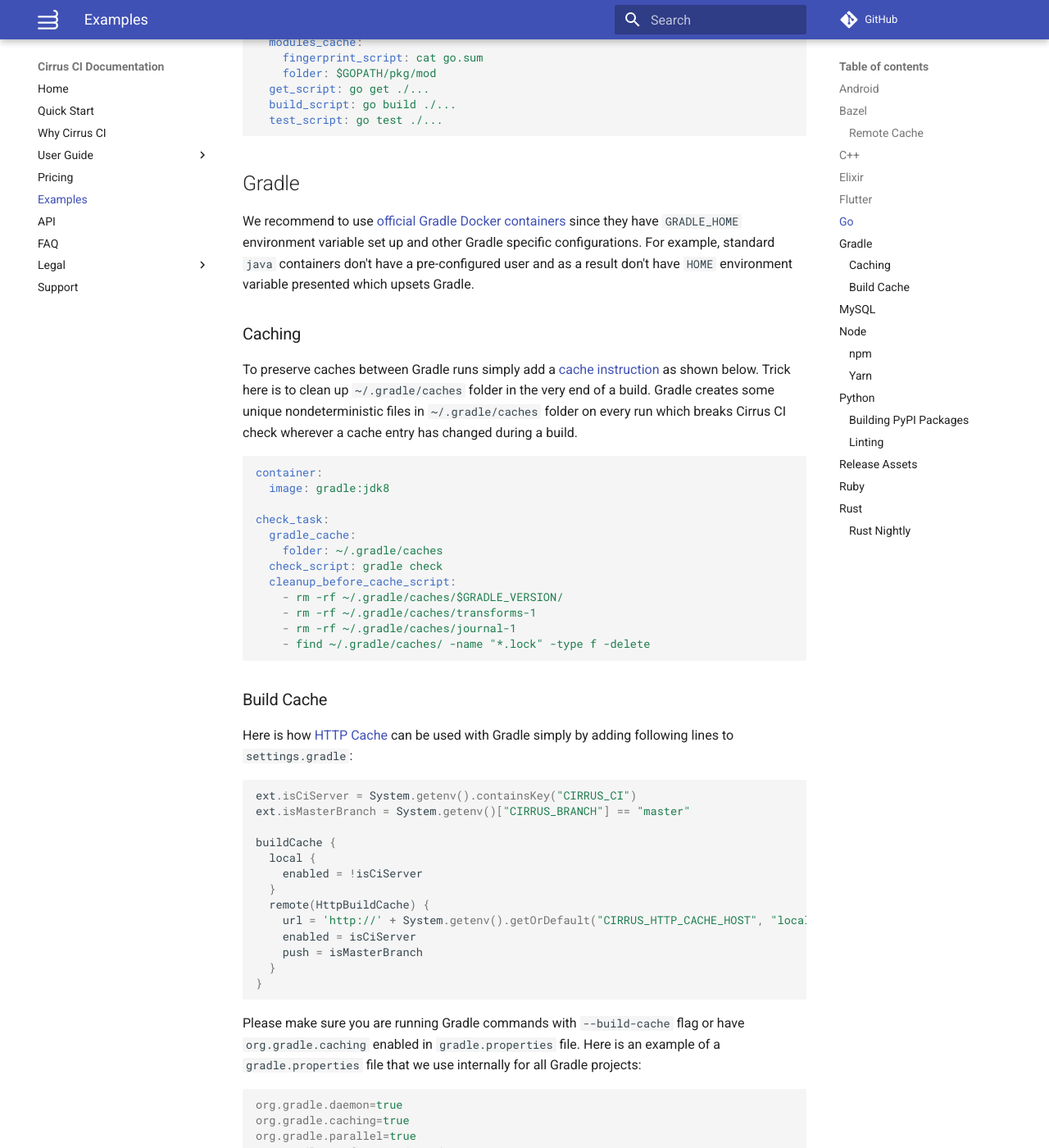
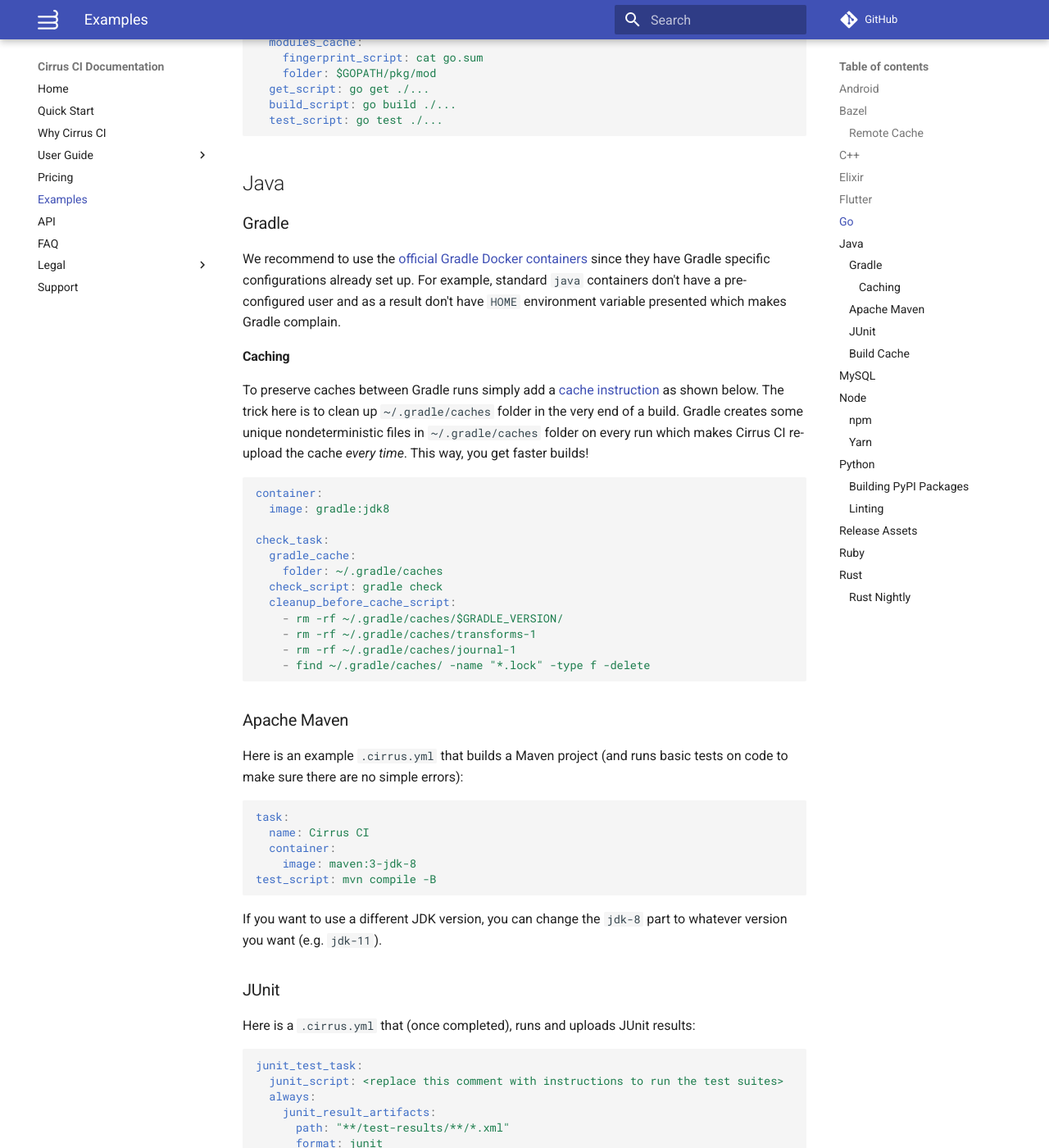
Before and after one commit to cirruslabs/cirrus-ci-docs, an MkDocs documentation site: the page built from docs/examples.md, in a window 1280 px wide and 1400 px high, scrolled down 2924 px. Shown: the whole window at 82% size. Built offline with MkDocs 1.6.1 and Material for MkDocs 9.7.7, drawn with Linux system fonts in a browser that asks for light colours; comment, search, counter and statistics services are not loaded; some of the changed text lies outside the part shown.

Commit message:
Examples: Re-do Java section

````diff
--- a/docs/examples.md
+++ b/docs/examples.md
@@ -139,17 +139,18 @@ test_task:
   test_script: go test ./...
 ```
 
-## Gradle
+## Java
 
-We recommend to use [official Gradle Docker containers](https://hub.docker.com/_/gradle/) since they have `GRADLE_HOME`
-environment variable set up and other Gradle specific configurations. For example, standard `java` containers don't have
-a pre-configured user and as a result don't have `HOME` environment variable presented which upsets Gradle.
+### Gradle
 
-### Caching
+We recommend to use the [official Gradle Docker containers](https://hub.docker.com/_/gradle/) since they have Gradle specific configurations already set up. For example, standard `java` containers don't have
+a pre-configured user and as a result don't have `HOME` environment variable presented which makes Gradle complain.
+
+#### Caching
 
 To preserve caches between Gradle runs simply add a [cache instruction](guide/writing-tasks.md#cache-instruction) as shown below.
-Trick here is to clean up `~/.gradle/caches` folder in the very end of a build. Gradle creates some unique nondeterministic
-files in `~/.gradle/caches` folder on every run which breaks Cirrus CI check wherever a cache entry has changed during a build.
+The trick here is to clean up `~/.gradle/caches` folder in the very end of a build. Gradle creates some unique nondeterministic
+files in `~/.gradle/caches` folder on every run which makes Cirrus CI re-upload the cache *every time*. This way, you get faster builds!
 
 ```yaml
 container:
@@ -165,6 +166,33 @@ check_task:
     - rm -rf ~/.gradle/caches/journal-1
     - find ~/.gradle/caches/ -name "*.lock" -type f -delete
 ```
+
+### Apache Maven
+
+Here is an example `.cirrus.yml` that builds a Maven project (and runs basic tests on code to make sure there are no simple errors):
+```yaml
+task:
+  name: Cirrus CI
+  container:
+    image: maven:3-jdk-8
+test_script: mvn compile -B
+```
+If you want to use a different JDK version, you can change the `jdk-8` part to whatever version you want (e.g. `jdk-11`).
+
+### JUnit
+
+Here is a `.cirrus.yml` that (once completed), runs and uploads JUnit results:
+
+```yaml
+junit_test_task:
+  junit_script: <replace this comment with instructions to run the test suites>
+  always:
+    junit_result_artifacts:
+      path: "**/test-results/**/*.xml"
+      format: junit
+```
+
+If it is running on a pull request, annotations will also be displayed in-line.
 
 ### Build Cache
 
````
